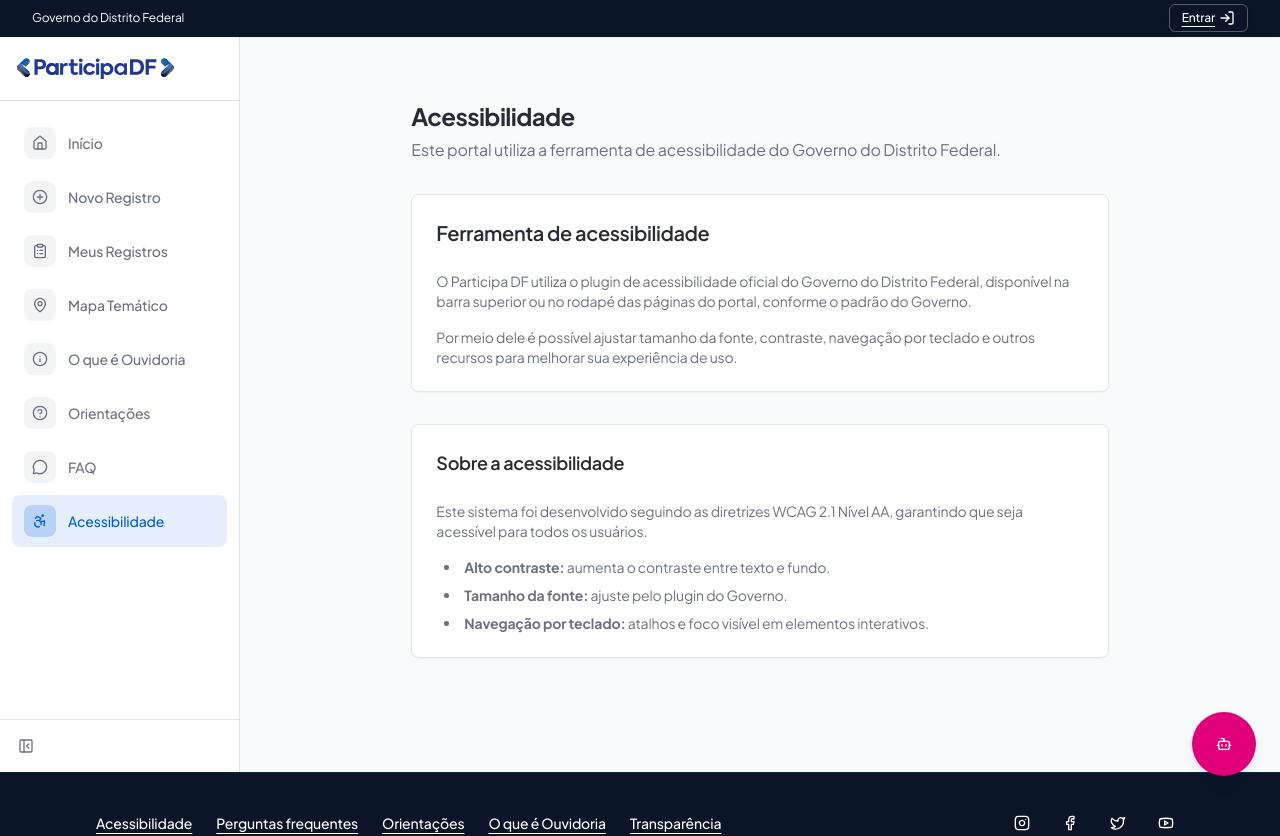
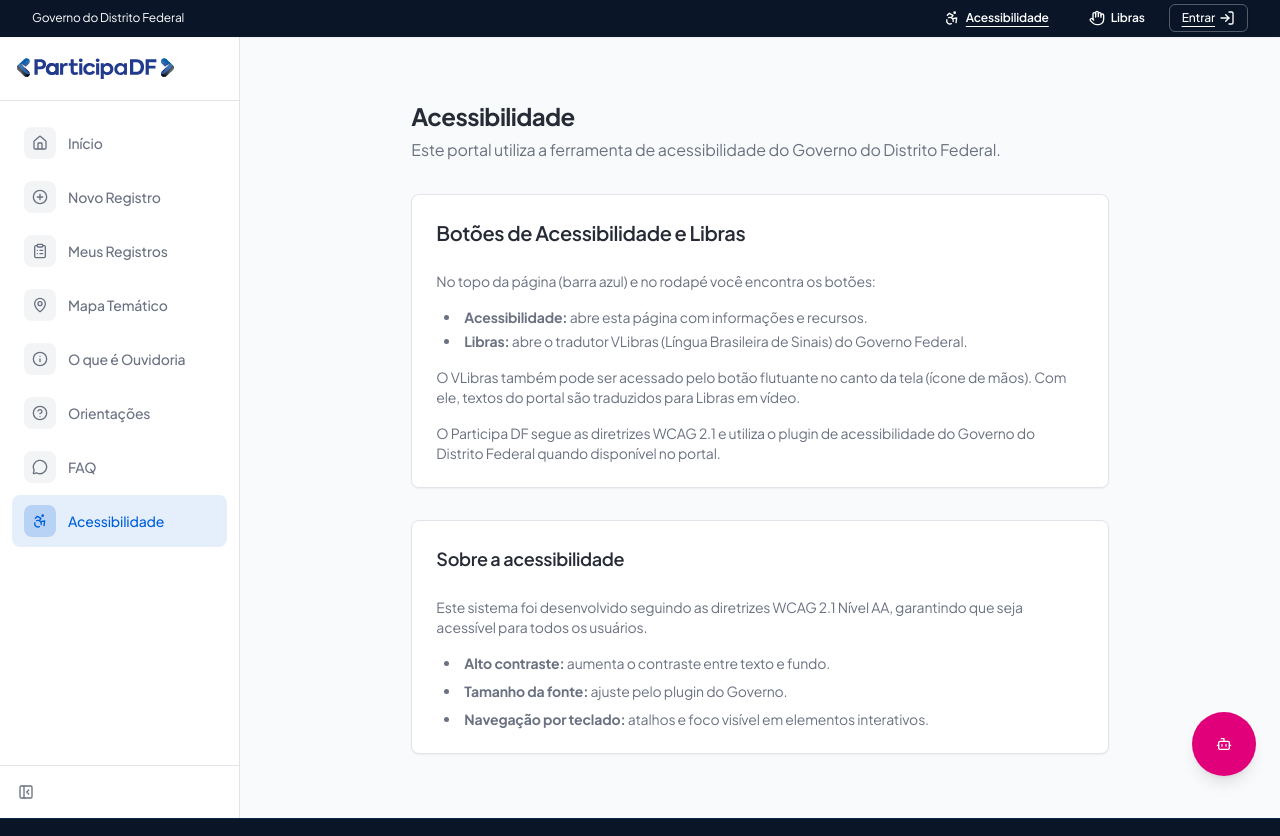
Before and after one commit to isadorabitt/Participa, a React (Vite) app: page /acessibilidade in a window 1280 px wide. Shown: the top 836 px of the page. Built offline with nearby package versions, Linux system fonts and the light colour scheme.

Commit message:
feat: add acessibility buttons

```diff
--- a/index.html
+++ b/index.html
@@ -17,9 +17,14 @@
     <link rel="manifest" href="/manifest.json" />
     <link rel="apple-touch-icon" href="/pwa-192x192.png" />
     <title>Participa - Sistema de Ouvidoria</title>
-    <script src="https://vlibras.gov.br/app/vlibras-plugin.js"></script>  </head>
+  </head>
   <body style="background-color: #ffffff; margin: 0; padding: 0;">
     <div id="root" style="background-color: #ffffff;"></div>
+    <!-- VLibras: tradução automática para Libras (Língua Brasileira de Sinais) - Gov.br -->
+    <div vw="true" class="enabled">
+      <div vw-access-button="true" class="active" aria-label="Abrir tradutor para Libras"></div>
+    </div>
     <script type="module" src="/src/main.tsx"></script>
+    <script src="https://vlibras.gov.br/app/vlibras-plugin.js" defer></script>
   </body>
 </html>
--- /dev/null
+++ b/src/components/AccessibilityButtons.tsx
@@ -0,0 +1,69 @@
+import { Link } from 'react-router-dom';
+import { Accessibility, Hand } from 'lucide-react';
+import { Button } from '@/components/ui/button';
+import { ROUTES } from '@/config';
+import { cn } from '@/lib/utils';
+
+interface AccessibilityButtonsProps {
+  variant?: 'header' | 'footer';
+  className?: string;
+}
+
+/**
+ * Botões de Acessibilidade (página de recursos) e Libras (VLibras).
+ * VLibras é carregado via script no index.html; o botão aciona o widget flutuante.
+ */
+export function AccessibilityButtons({ variant = 'header', className }: AccessibilityButtonsProps) {
+  const openLibras = () => {
+    const btn = document.querySelector('[vw-access-button]') as HTMLElement | null;
+    if (btn) btn.click();
+    else {
+      const enabled = document.querySelector('div[vw].enabled') as HTMLElement | null;
+      if (enabled) enabled.querySelector('[vw-access-button]')?.dispatchEvent(new MouseEvent('click'));
+    }
+  };
+
+  const isFooter = variant === 'footer';
+
+  return (
+    <div
+      className={cn('flex items-center gap-2', className)}
+      role="group"
+      aria-label="Acessibilidade e Libras"
+    >
+      <Button
+        asChild
+        variant="ghost"
+        size="sm"
+        className={cn(
+          'gap-1.5',
+          isFooter
+            ? 'h-8 text-white hover:bg-white/10 hover:text-white'
+            : 'h-7 text-white hover:bg-white/10 hover:text-white'
+        )}
+        aria-label="Acessibilidade - recursos e informações"
+      >
+        <Link to={ROUTES.ACCESSIBILITY}>
+          <Accessibility className="h-3.5 w-3.5 shrink-0" aria-hidden />
+          <span className="hidden sm:inline">Acessibilidade</span>
+        </Link>
+      </Button>
+      <Button
+        type="button"
+        variant="ghost"
+        size="sm"
+        onClick={openLibras}
+        className={cn(
+          'gap-1.5',
+          isFooter
+            ? 'h-8 text-white hover:bg-white/10 hover:text-white'
+            : 'h-7 text-white hover:bg-white/10 hover:text-white'
+        )}
+        aria-label="Abrir tradutor para Libras (Língua Brasileira de Sinais)"
+      >
+        <Hand className="h-3.5 w-3.5 shrink-0" aria-hidden />
+        <span className="hidden sm:inline">Libras</span>
+      </Button>
+    </div>
+  );
+}
--- a/src/components/Footer.tsx
+++ b/src/components/Footer.tsx
@@ -1,6 +1,7 @@
 import { Link } from 'react-router-dom';
 import { Instagram, Facebook, Twitter, Youtube, type LucideIcon } from 'lucide-react';
 import { FOOTER_LINKS, FOOTER_ADDRESS, SOCIAL_LINKS } from '@/config';
+import { AccessibilityButtons } from '@/components/AccessibilityButtons';
 import { cn } from '@/lib/utils';
 
 const SOCIAL_ICON_MAP: Record<string, LucideIcon> = {
@@ -18,7 +19,8 @@
     >
       <div className="mx-auto max-w-page px-4 py-8 sm:px-6 lg:px-8">
         <div className="flex flex-col gap-6 sm:flex-row sm:items-center sm:justify-between">
-          <nav aria-label="Links do rodapé">
+          <nav aria-label="Links do rodapé" className="flex flex-wrap items-center gap-x-6 gap-y-2">
+            <AccessibilityButtons variant="footer" />
             <ul className="flex flex-wrap gap-x-6 gap-y-2 text-sm">
               {FOOTER_LINKS.map((link) => (
                 <li key={link.path + link.label}>
--- a/src/components/Header.tsx
+++ b/src/components/Header.tsx
@@ -1,6 +1,7 @@
 import { Link, useLocation, useNavigate } from 'react-router-dom';
 import { Menu, LogIn, ChevronDown } from 'lucide-react';
 import { Button } from '@/components/ui/button';
+import { AccessibilityButtons } from '@/components/AccessibilityButtons';
 import { MAIN_NAV_ITEMS, ROUTES } from '@/config';
 import { tokens } from '@/design-system';
 import {
@@ -40,8 +41,9 @@
       role="banner"
       style={{ zIndex: tokens.zIndex.modal }}
     >
-      <div className="flex h-9 items-center justify-end gap-4 bg-[#0a1628] px-4 sm:px-6 lg:px-8">
+      <div className="flex h-9 items-center justify-end gap-2 bg-[#0a1628] px-4 sm:px-6 lg:px-8">
         <span className="mr-auto text-xs text-white">Governo do Distrito Federal</span>
+        <AccessibilityButtons variant="header" className="shrink-0" />
         <Button
           asChild
           size="sm"
--- a/src/pages/Acessibilidade.tsx
+++ b/src/pages/Acessibilidade.tsx
@@ -10,17 +10,23 @@
 
     <Card className="mb-8 shadow-sm">
       <CardHeader>
-        <h2 className="text-xl font-semibold text-foreground">Ferramenta de acessibilidade</h2>
+        <h2 className="text-xl font-semibold text-foreground">Botões de Acessibilidade e Libras</h2>
       </CardHeader>
       <CardContent className="space-y-4 pt-0">
         <p className="text-sm text-muted-foreground">
-          O Participa DF utiliza o plugin de acessibilidade oficial do Governo do Distrito Federal,
-          disponível na barra superior ou no rodapé das páginas do portal, conforme o padrão do
-          Governo.
+          No topo da página (barra azul) e no rodapé você encontra os botões:
+        </p>
+        <ul className="list-inside list-disc space-y-1 pl-2 text-sm text-muted-foreground">
+          <li><strong>Acessibilidade:</strong> abre esta página com informações e recursos.</li>
+          <li><strong>Libras:</strong> abre o tradutor VLibras (Língua Brasileira de Sinais) do Governo Federal.</li>
+        </ul>
+        <p className="text-sm text-muted-foreground">
+          O VLibras também pode ser acessado pelo botão flutuante no canto da tela (ícone de mãos).
+          Com ele, textos do portal são traduzidos para Libras em vídeo.
         </p>
         <p className="text-sm text-muted-foreground">
-          Por meio dele é possível ajustar tamanho da fonte, contraste, navegação por teclado e
-          outros recursos para melhorar sua experiência de uso.
+          O Participa DF segue as diretrizes WCAG 2.1 e utiliza o plugin de acessibilidade do
+          Governo do Distrito Federal quando disponível no portal.
         </p>
       </CardContent>
     </Card>
--- a/vite.config.ts
+++ b/vite.config.ts
@@ -150,28 +150,16 @@
               },
               networkTimeoutSeconds: 10
             }
-          },
-          {
-            urlPattern: ({ request }) => request.destination === 'document',
-            handler: 'NetworkFirst',
-            options: {
-              cacheName: 'pages-cache',
-              expiration: {
-                maxEntries: 50,
-                maxAgeSeconds: 60 * 60 * 24 // 1 dia
-              },
-              networkTimeoutSeconds: 5
-            }
           }
         ],
-        navigateFallback: '/offline.html',
+        navigateFallback: '/index.html',
         navigateFallbackDenylist: [/^\/_/, /\/[^/?]+\.[^/]+$/],
         cleanupOutdatedCaches: true,
         skipWaiting: true,
         clientsClaim: true
       },
       devOptions: {
-        enabled: true,
+        enabled: false,
         type: 'module'
       }
     })
```
